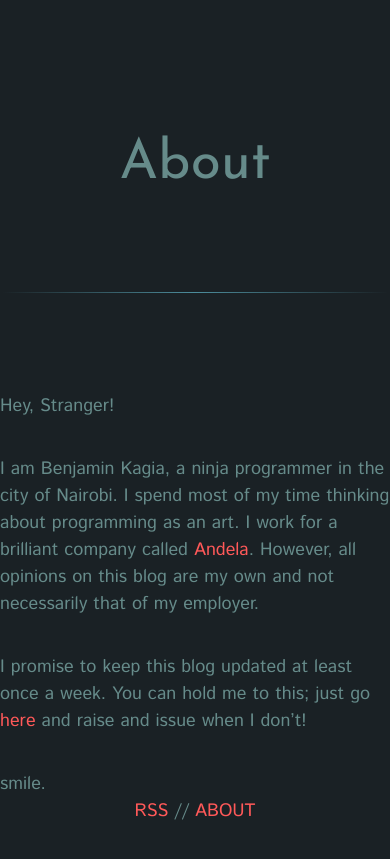
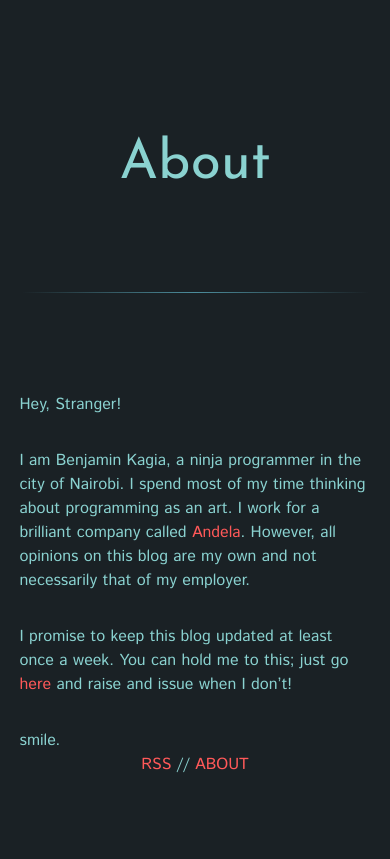
Before and after one commit to kagia/kagia.github.io, a Jekyll site: the page built from about.md, in a window 390 px wide. Shown: the top 859 px of the page. Built offline with Jekyll 4.4.1, drawn with Linux system fonts in a browser that asks for light colours; nearby versions of some CDN libraries.

Commit message:
enhance mobile experience
- code samples are scrollable, in case they overflow their container
- increased contrast, should help during daylight viewing on mobile
- padding is maintained
- less lines are droped for easier reading on narrow screens

```diff
--- a/css/main.scss
+++ b/css/main.scss
@@ -60,6 +60,7 @@ pre {
   background: #161C1F !important;
   padding-top: 3em;
   padding-bottom: 3em;
+  overflow-x: scroll;
 }
 
 p > code {
@@ -131,3 +132,27 @@ p , figure {
   color: #fff;
   min-height: 300px;
 }
+
+/* Smartphones (portrait) ----------- */
+@media only screen and (max-width : 500px) {
+  body {
+    font-size: 16px;
+    color: #8AD2D0;
+  }
+
+  .post-content > *:not(figure), .post-header {
+    max-width: 90%;
+  }
+
+  figure > * {
+    width: 100%;
+  }
+
+  figure {
+    background: #000;
+  }
+
+  pre {
+    background: #000 !important;
+  }
+}
```
Also changed, not shown: _layouts/page.html (line endings or trailing spaces).
